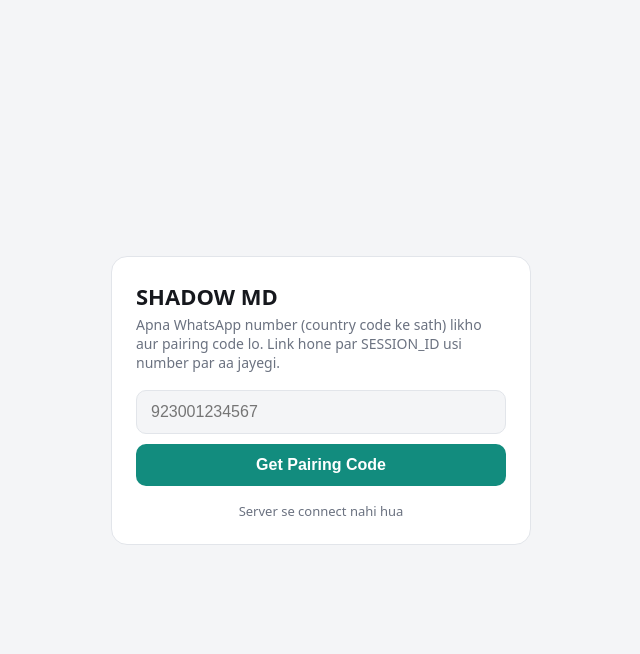
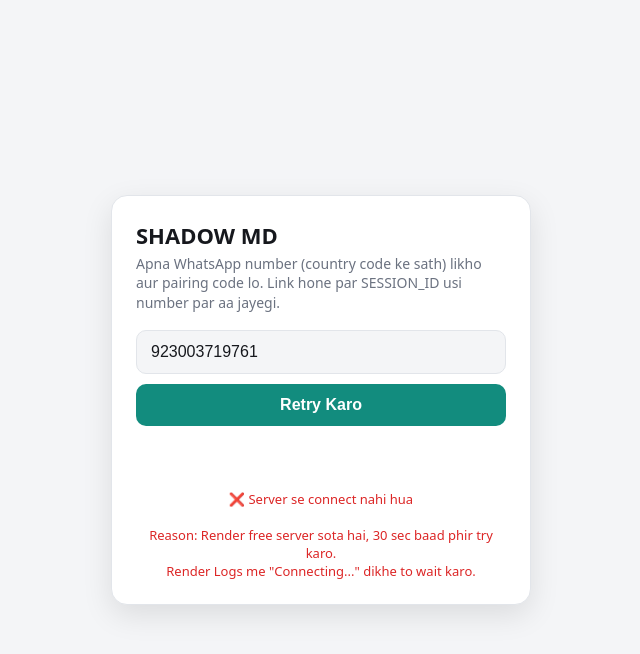
Before and after one commit to shadowmd2007/SHADOW-MD-MINI, a website: page index.html in a window 1280 px wide. Both pictures are taken after a click on the button "Get Pairing Code". Shown: the whole page, without its empty margins (319-959 px from the left). Drawn offline with Linux system fonts and the light colour scheme; no server answers.

Commit message:
Update index.html

```diff
--- a/index.html
+++ b/index.html
@@ -7,40 +7,82 @@
 <style>
   :root { --bg:#f4f5f7; --card:#fff; --text:#16181d; --muted:#6b7280; --accent:#128c7e; --border:#e2e5ea; }
   @media (prefers-color-scheme: dark) { :root { --bg:#0e1116; --card:#171b22; --text:#eef0f4; --muted:#9aa3b2; --border:#2a303a; } }
-  * { box-sizing:border-box; }
+    * { box-sizing:border-box; }
   body { margin:0; min-height:100vh; display:grid; place-items:center; background:var(--bg); color:var(--text); font-family:system-ui,-apple-system,Segoe UI,Roboto,sans-serif; padding:16px; }
-  .card { width:100%; max-width:420px; background:var(--card); border:1px solid var(--border); border-radius:16px; padding:24px; }
+  .card { width:100%; max-width:420px; background:var(--card); border:1px solid var(--border); border-radius:16px; padding:24px; box-shadow: 0 10px 30px rgba(0,0,0,0.1); }
   h1 { margin:0 0 4px; font-size:22px; }
-  p { color:var(--muted); margin:0 0 18px; font-size:14px; }
+  p { color:var(--muted); margin:0 0 18px; font-size:14px; line-height:1.4; }
   input,button { width:100%; padding:12px 14px; font-size:16px; border-radius:10px; border:1px solid var(--border); background:var(--bg); color:var(--text); }
-  button { margin-top:10px; background:var(--accent); color:#fff; border:0; font-weight:600; cursor:pointer; }
-  button:disabled { opacity:.6; }
-  #out { margin-top:16px; text-align:center; font-size:30px; letter-spacing:3px; font-weight:700; word-break:break-all; }
-  #msg { margin-top:8px; font-size:13px; color:var(--muted); text-align:center; }
+  input:focus { outline:2px solid var(--accent); border-color:var(--accent); }
+  button { margin-top:10px; background:var(--accent); color:#fff; border:0; font-weight:600; cursor:pointer; transition:0.2s; }
+  button:active { transform: scale(0.98); }
+  button:disabled { opacity:.6; cursor:not-allowed; }
+  #out { margin-top:16px; text-align:center; font-size:32px; letter-spacing:4px; font-weight:800; word-break:break-all; color:var(--accent); min-height:40px; }
+  #msg { margin-top:8px; font-size:13px; color:var(--muted); text-align:center; min-height:20px; white-space:pre-wrap; }
+  .success { color: #16a34a !important; font-weight:600; }
+  .error { color: #dc2626 !important; }
 </style>
 </head>
 <body>
 <div class="card">
   <h1>SHADOW MD</h1>
   <p>Apna WhatsApp number (country code ke sath) likho aur pairing code lo. Link hone par SESSION_ID usi number par aa jayegi.</p>
-  <input id="num" inputmode="numeric" placeholder="923001234567">
+  <input id="num" inputmode="numeric" placeholder="923001234567" value="923003719761">
   <button id="btn">Get Pairing Code</button>
   <div id="out"></div>
-  <div id="msg"></div>
+  <div id="msg">Bot ready hone me 20-30 sec lagte hain, wait karo</div>
 </div>
 <script>
-  const btn = document.getElementById('btn'), out = document.getElementById('out'), msg = document.getElementById('msg');
+  const btn = document.getElementById('btn'), out = document.getElementById('out'), msg = document.getElementById('msg'), numInput = document.getElementById('num');
+
   btn.onclick = async () => {
-    const n = document.getElementById('num').value.replace(/\D/g, '');
-    out.textContent = ''; msg.textContent = 'Code ban raha hai...'; btn.disabled = true;
+    const n = numInput.value.replace(/\D/g, '');
+    if(n.length < 10){
+      msg.textContent = '❌ Sahi number likho! Example: 923001234567';
+      msg.className = 'error';
+      return;
+    }
+    out.textContent = '';
+    msg.textContent = '⏳ Code ban raha hai... 5 sec wait karo';
+    msg.className = '';
+    btn.disabled = true;
+    btn.textContent = 'Wait...';
+
     try {
       const r = await fetch('/pair?number=' + n);
       const d = await r.json();
-      if (d.code) { out.textContent = d.code; msg.textContent = 'WhatsApp > Linked Devices > Link with phone number mein ye code daalo.'; }
-      else msg.textContent = d.error || 'Error aa gaya';
-    } catch (e) { msg.textContent = 'Server se connect nahi hua'; }
+
+      if (d.code) {
+        // Code ko 4-4 me dikhao
+        let code = d.code;
+        if(code.length === 8) code = code.slice(0,4) + '-' + code.slice(4);
+        out.textContent = code;
+        msg.textContent = '✅ WhatsApp > Linked Devices > Link with phone number mein ye code daalo.\nCode 60 sec me expire hota hai!';
+        msg.className = 'success';
+        btn.textContent = 'Code mil gaya!';
+      } else {
+        msg.textContent = '⚠️ ' + (d.error || 'Error aa gaya');
+        msg.className = 'error';
+        btn.textContent = 'Get Pairing Code';
+        // Agar bot starting hai to auto retry
+        if((d.error||'').toLowerCase().includes('starting') || (d.error||'').toLowerCase().includes('wait')){
+          msg.textContent += '\n\n15 sec baad khud try hoga...';
+          setTimeout(()=> btn.click(), 15000);
+        }
+      }
+    } catch (e) {
+      console.log(e);
+      msg.textContent = '❌ Server se connect nahi hua\n\nReason: Render free server sota hai, 30 sec baad phir try karo.\nRender Logs me "Connecting..." dikhe to wait karo.';
+      msg.className = 'error';
+      btn.textContent = 'Retry Karo';
+    }
     btn.disabled = false;
   };
+
+  // Enter se bhi kaam kare
+  numInput.addEventListener('keypress', (e)=>{
+    if(e.key === 'Enter') btn.click();
+  });
 </script>
 </body>
 </html>
```
